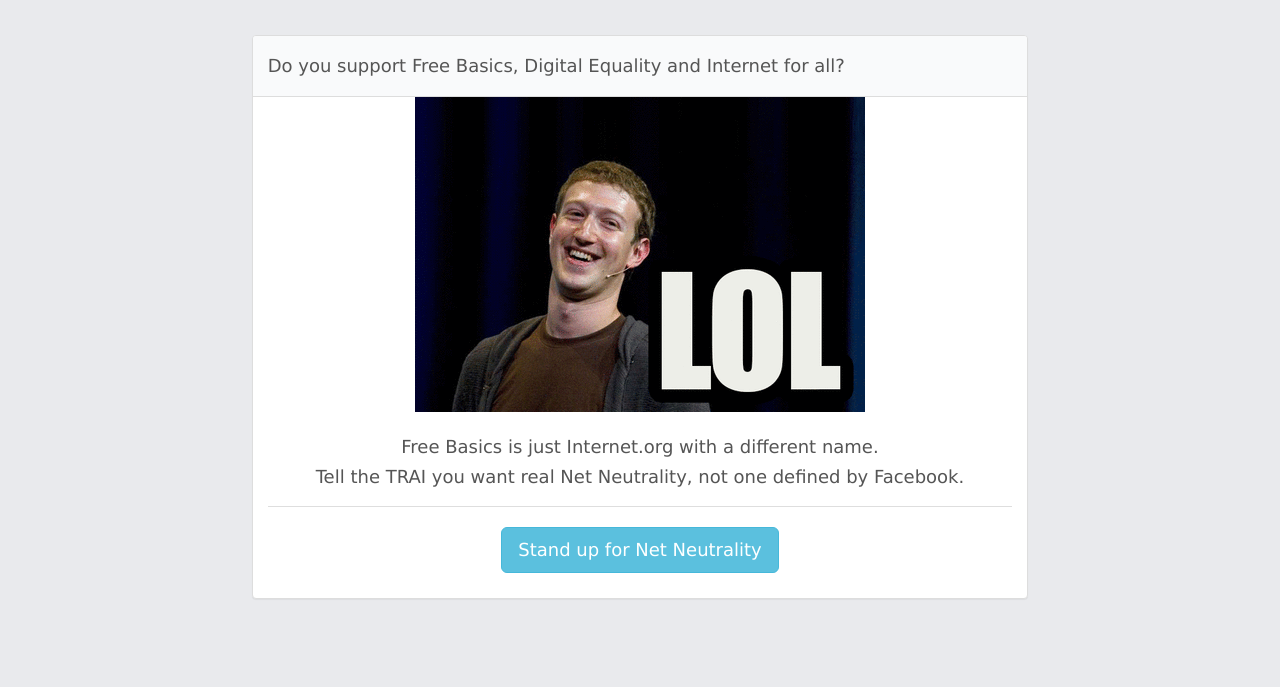
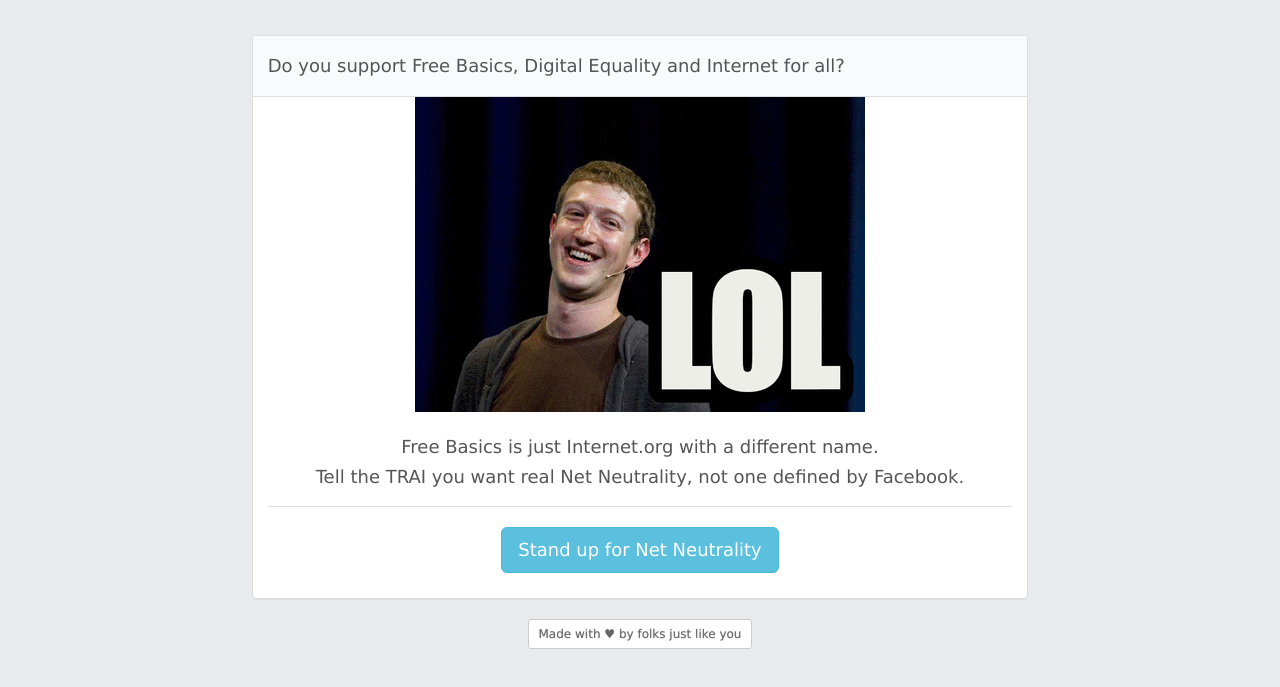
Before and after one commit to karthikb351/fuddubanaya.com, a plain HTML site: page index.html in a window 1280 px wide. Both pictures are taken after a click on the button "Yes". Shown: the part 55-742 px from the top of the page. Drawn offline with nearby package versions, Linux system fonts and the light colour scheme.

Commit message:
added footer

```diff
--- a/index.html
+++ b/index.html
@@ -58,6 +58,15 @@
 
                     </div><!-- /col-9 -->
                 </div><!-- /padding -->
+                <footer id="footer" style="display:none;">
+                  <div class="container">
+                    <div class="row">
+                      <div class="col-lg-12 text-center">
+                        <p><a href="https://github.com/karthikb351/fuddubanaya.com" role="button" class="btn btn-sm btn-default">Made with ♥ by folks just like you</a>
+                      </div>
+                    </div>
+                  </div>
+                </footer>
             </div>
             <!-- /main -->
 
@@ -78,6 +87,7 @@
           $('#hint').hide();
           $('#fbImg').fadeIn();
           $('#moreInfo').fadeIn();
+          $('#footer').fadeIn();
         });
         $('#btnNotNow').on('click', function() {
             count = count + 1;
```
